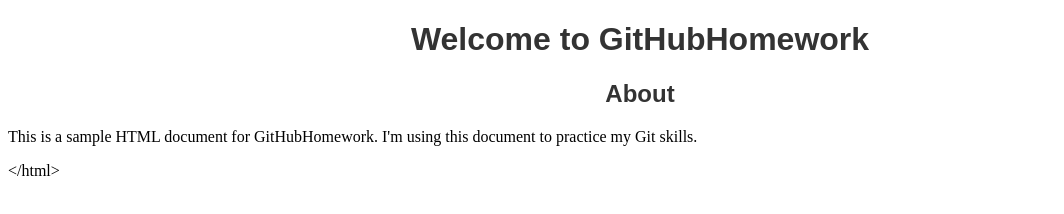
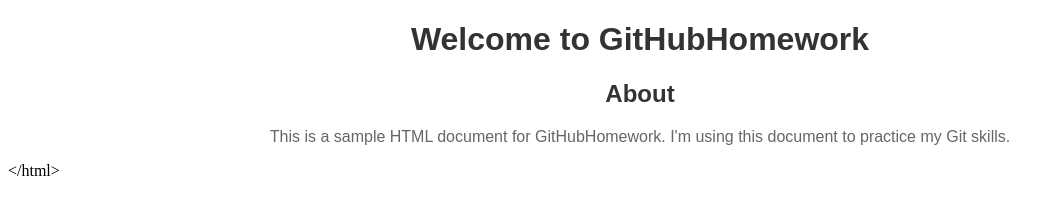
Before and after one commit to furstcontact/PlusWeek6, a plain HTML site: page index.html in a window 1280 px wide. Shown: the whole page, without its empty margins (0-1064 px from the left). Drawn offline with Linux system fonts and the light colour scheme.

Commit message:
updated paragraph style

```diff
--- a/style.css
+++ b/style.css
@@ -4,3 +4,9 @@ h2 {
   color: #333;
   font-family: Arial, sans-serif;
 }
+
+p {
+  text-align: center;
+  color: #666;
+  font-family: Arial, sans-serif;
+}
```
